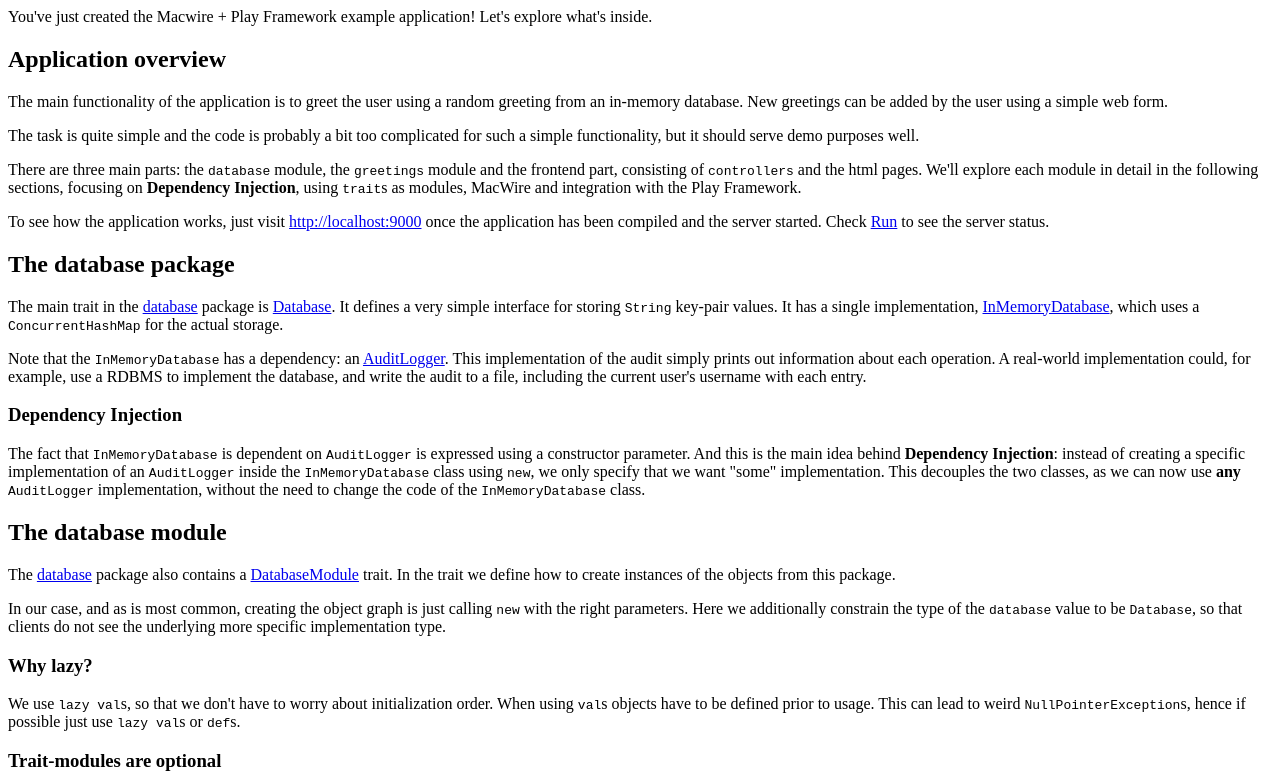
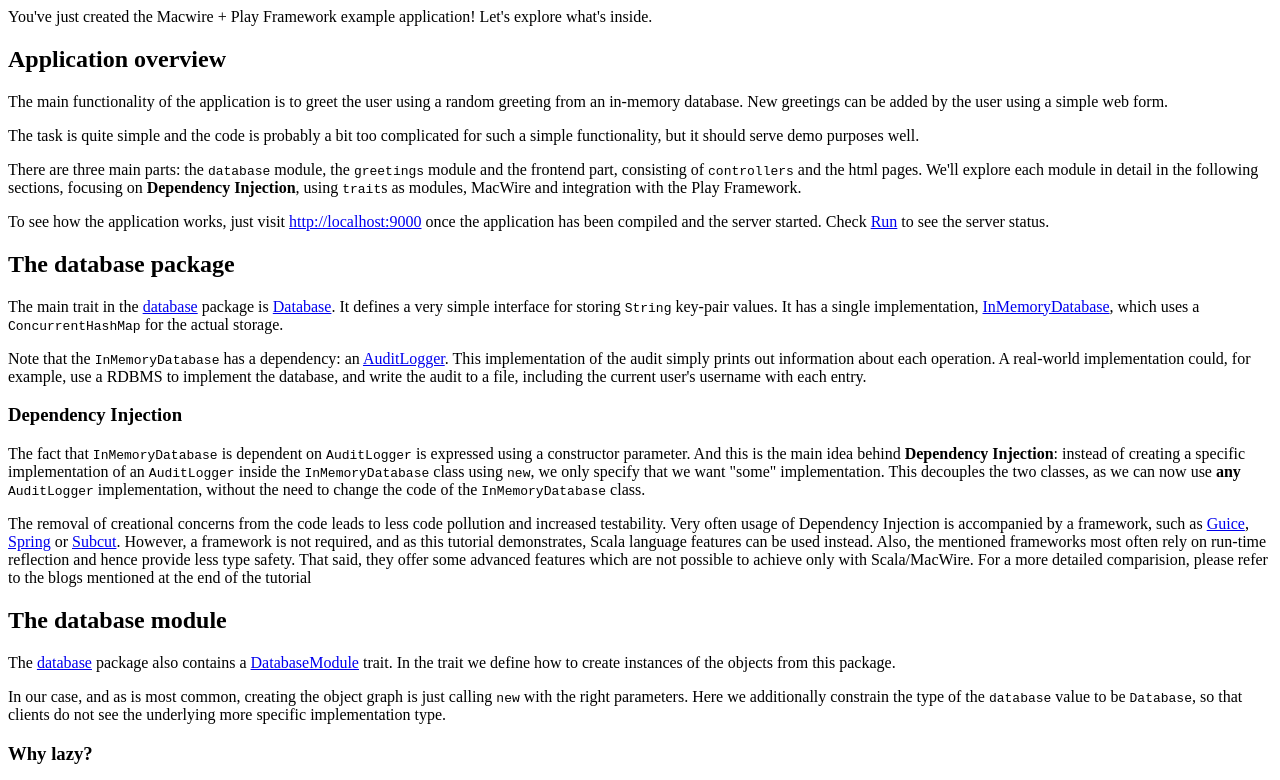
Before and after one commit to adamw/macwire-activator, a plain HTML site: page tutorial/index.html in a window 1280 px wide. Shown: the top 780 px of the page. Drawn offline with Linux system fonts and the light colour scheme.

Commit message:
#1: tutorial: expanding the section on DI

```diff
--- a/tutorial/index.html
+++ b/tutorial/index.html
@@ -59,6 +59,17 @@
         <code>new</code>, we only specify that we want "some" implementation. This decouples the two classes, as we
         can now use <strong>any</strong> <code>AuditLogger</code> implementation, without the need to change the
         code of the <code>InMemoryDatabase</code> class.
+    </p>
+
+    <p>
+        The removal of creational concerns from the code leads to less code pollution and increased testability. Very
+        often usage of Dependency Injection is accompanied by a framework, such as
+        <a href="https://code.google.com/p/google-guice/">Guice</a>, <a href="http://spring.io/">Spring</a> or
+        <a href="https://github.com/dickwall/subcut">Subcut</a>. However, a framework is not required, and as this
+        tutorial demonstrates, Scala language features can be used instead. Also, the mentioned frameworks most often
+        rely on run-time reflection and hence provide less type safety. That said, they offer some advanced features
+        which are not possible to achieve only with Scala/MacWire. For a more detailed comparision, please refer to the
+        blogs mentioned at the end of the tutorial
     </p>
 </div>
 <div>
```
